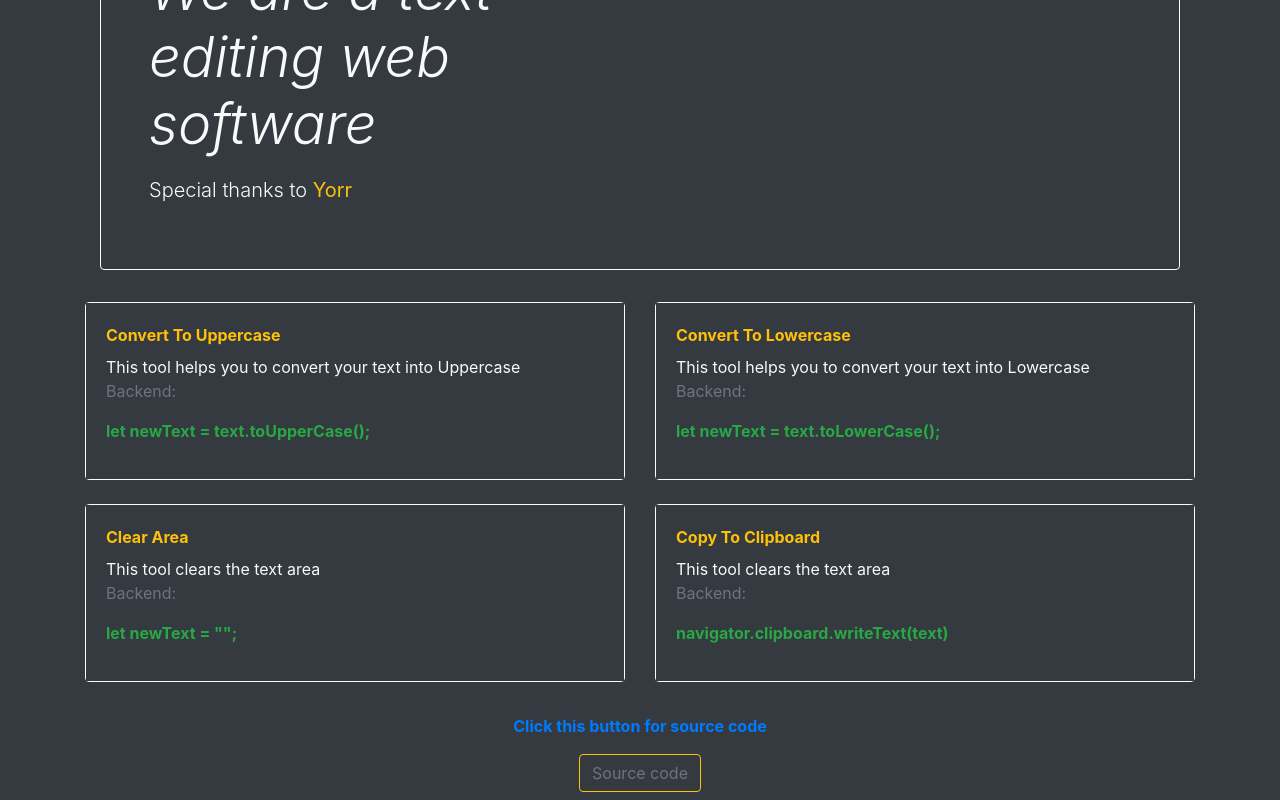
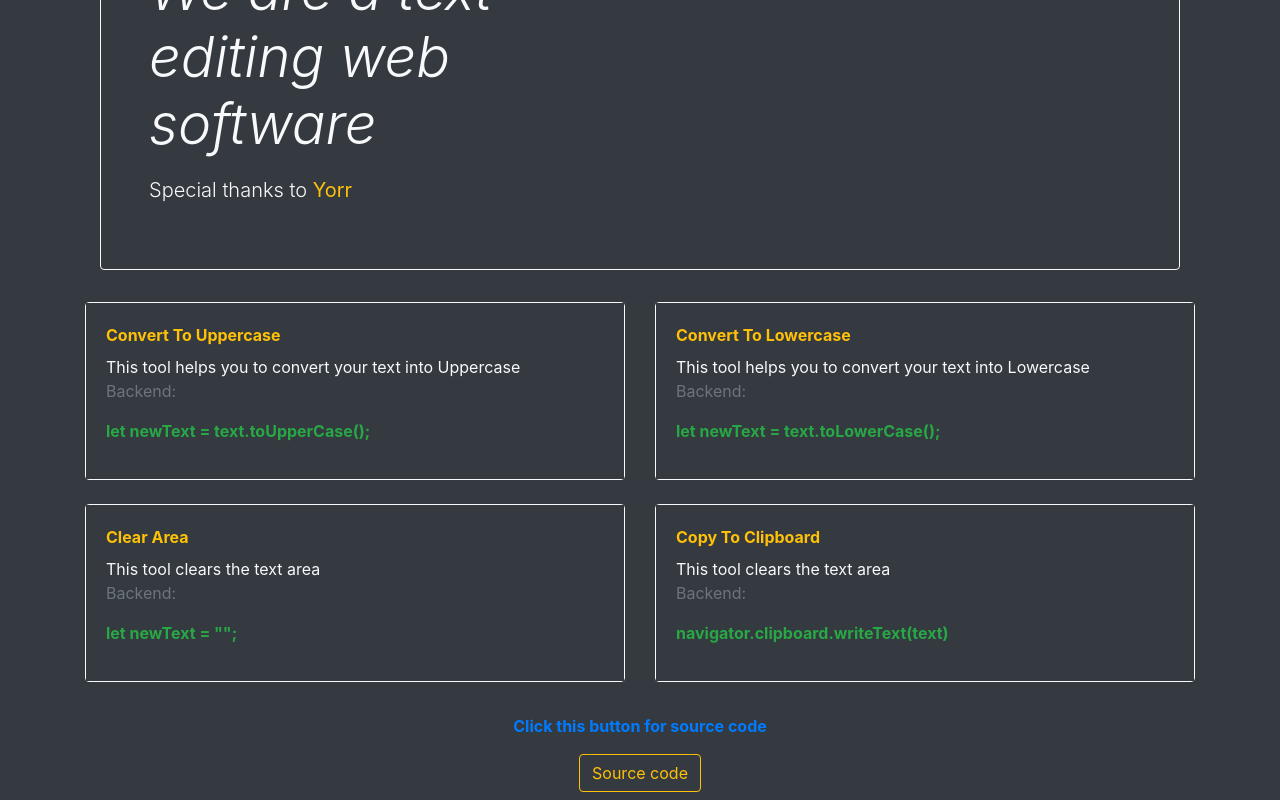
Before and after one commit to amuwal/React-TextUtils-WithAboutPage, a React (Create React App) app: page /about in a window 1280 px wide. Shown: the part 205-1005 px from the top of the page. Built offline with nearby package versions, Linux system fonts and the light colour scheme.

Commit message:
Update About Page

```diff
--- a/src/components/About.js
+++ b/src/components/About.js
@@ -62,7 +62,7 @@ export default function About(props) {
     </div>
         <div class="text-center">
             <p className='text-primary'><strong>Click this button for source code</strong></p>
-        <button type="button" className="btn btn-dark border border-warning"><a className="text-secondary" href=""> Source code</a></button>
+        <button type="button" className="btn btn-dark border border-warning"><a className="text-warning" href="https://github.com/yorr25/React-TextUtils-WithAboutPage" target="_blank"> Source code</a></button>
         </div>
 
     </div>
```
